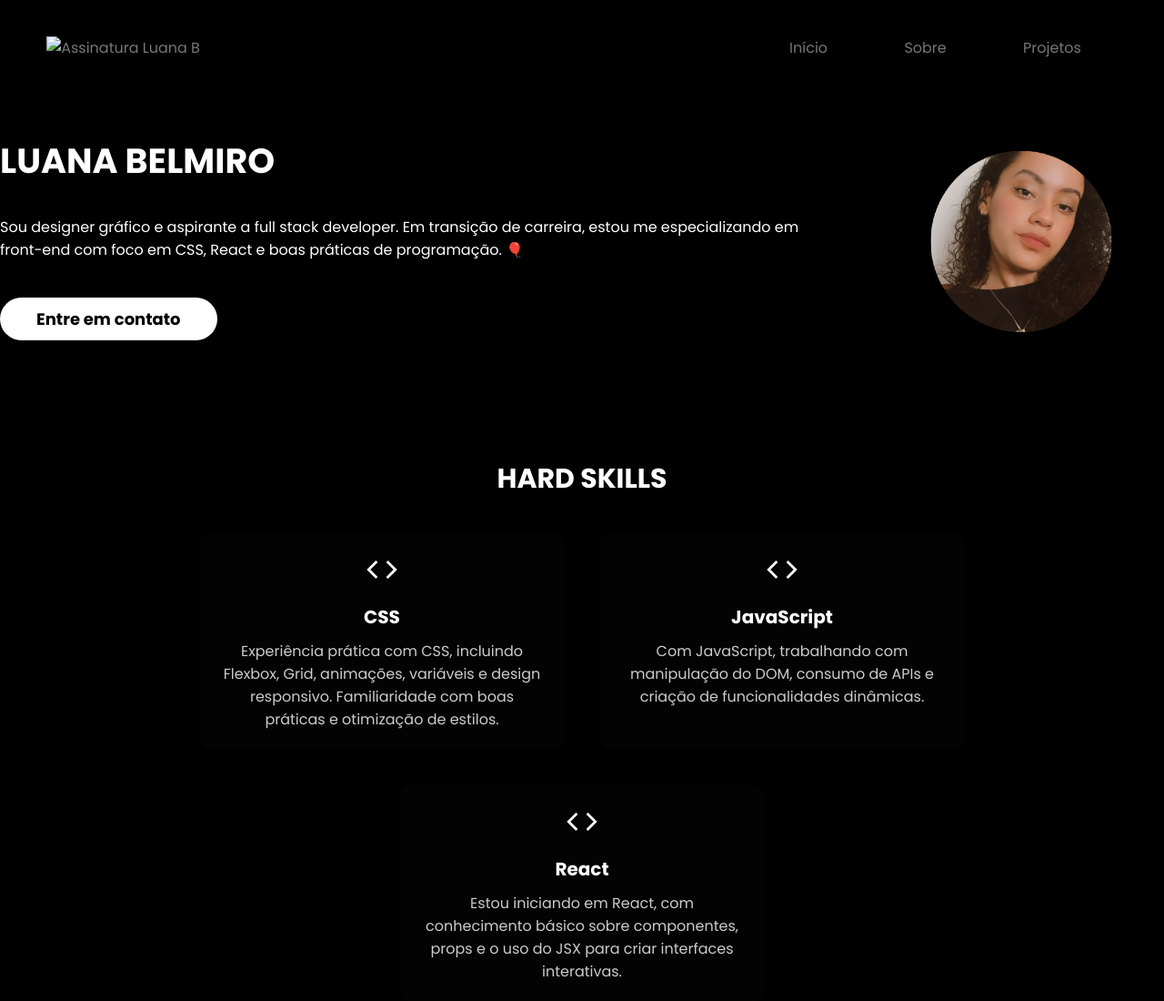
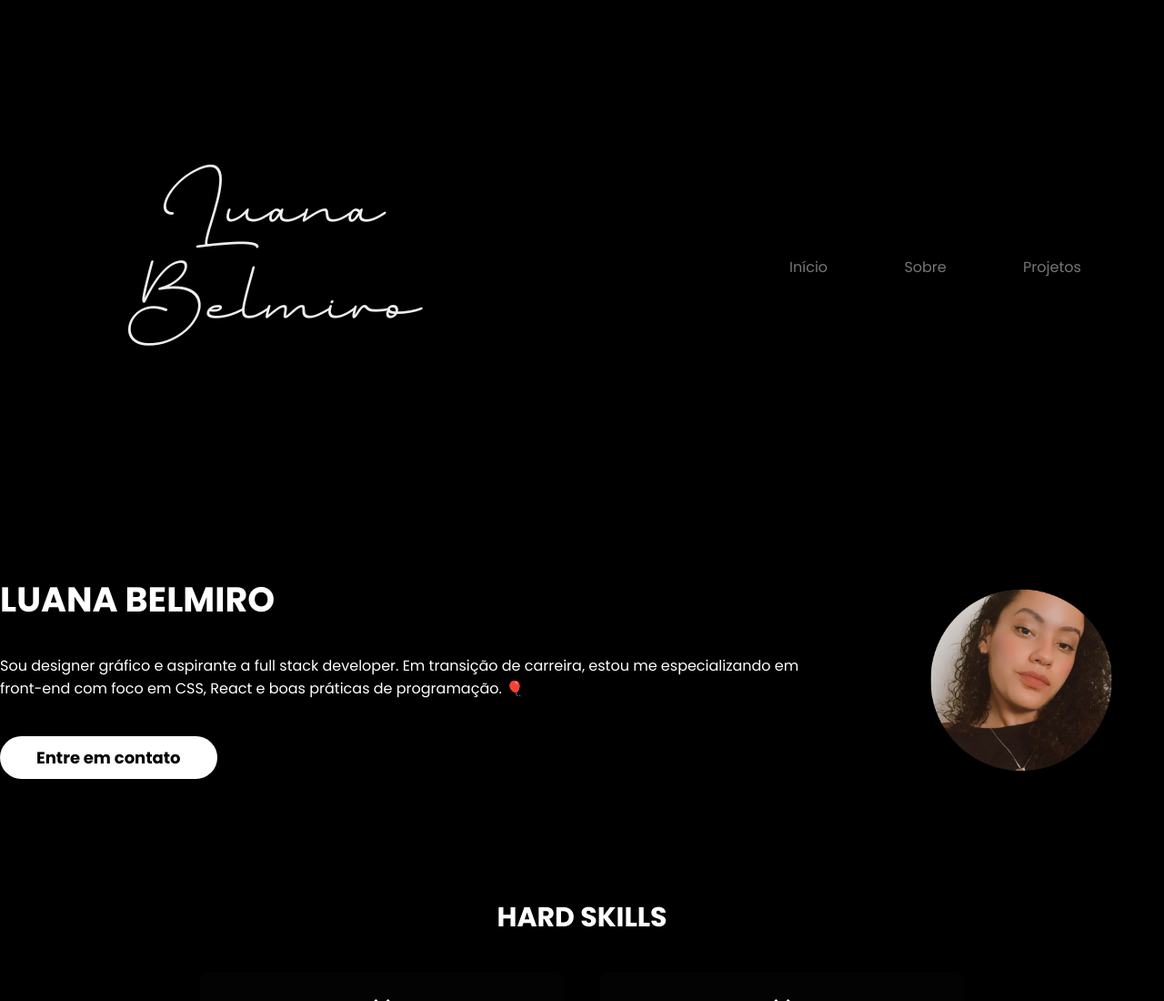
Before and after one commit to LUANABELMIRO/luanabelmiro, a plain HTML site: page index.html in a window 1280 px wide. Shown: the top 1100 px of the page at 91% size. Drawn offline with nearby package versions, Linux system fonts and the light colour scheme.

Commit message:
Update index.html

```diff
--- a/index.html
+++ b/index.html
@@ -15,7 +15,7 @@
         <div class="interface">
             <div class="logo">
                 <a href="#">
-                    <img src="./images/logo.png" alt="Assinatura Luana B">
+                    <img src="./images/luana.logo.png" alt="Assinatura Luana B">
                 </a>
             </div>
             <nav class="menu-desktop">
```
